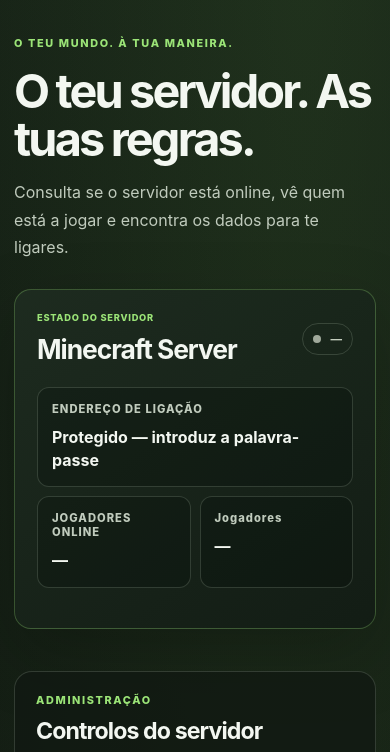
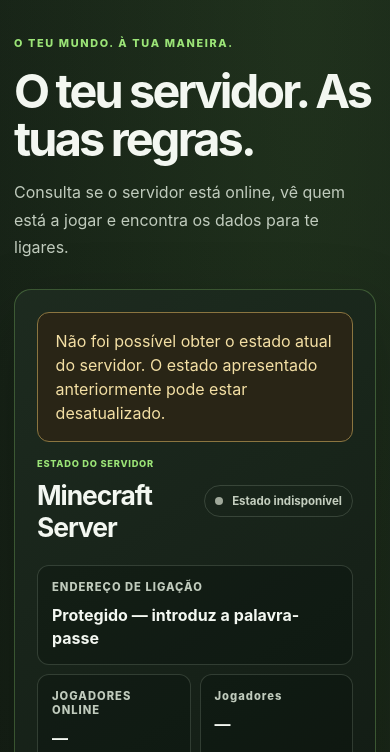
Before and after one commit to LMhdez/mc-start, a website: page index.html in a window 390 px wide. Shown: the part 72-824 px from the top of the page. Drawn offline with Linux system fonts and the light colour scheme; no server answers.

Commit message:
Fix public availability and maintenance mode
* feat: show live availability and maintenance status

* feat: add public maintenance state

* feat: add manual maintenance mode workflow

* feat: load public maintenance and availability indicator

* fix: show maintenance even if status API is unavailable

* docs: document public availability and maintenance controls

* docs: document maintenance workflow and safety scope

* docs: clarify public status and maintenance architecture

* fix: write valid JSON newline in maintenance workflow

* fix: keep maintenance status visible alongside legacy polling

* fix: write valid JSON newline in maintenance workflow

* test: include maintenance frontend in JavaScript syntax checks

```diff
--- a/index.html
+++ b/index.html
@@ -13,6 +13,7 @@
   <link rel="stylesheet" href="style.css?v=20261031-ui-audit">
   <script src="status-crypto.js?v=20261101-browser-decrypt-v1" defer></script>
   <script src="script.js?v=20261102-luckperms-desc-v2" defer></script>
+  <script src="maintenance-status.js?v=20261103-maintenance-v1" defer></script>
 </head>
 <body>
   <a class="skip-link" href="#main-content" data-i18n="skipToContent">Saltar para o conteúdo</a>
@@ -63,8 +64,6 @@
       </div>
       <div id="status-details" class="status-details" aria-live="off"></div>
       <span id="server-announcement" class="visually-hidden" role="status" aria-live="polite" aria-atomic="true"></span>
-
-
     </section>
 
     <section class="admin-card" aria-labelledby="admin-title">
@@ -91,7 +90,6 @@
         <h2 id="stack-title" data-i18n="stackTitle">Arquitetura e versões</h2>
         <p class="section-copy" data-i18n="stackIntro">Visão integrada dos componentes que executam e suportam o servidor, com as versões detetadas.</p>
       </div>
-
       <div id="technical-specs" class="detected-grid stack-grid" aria-live="off">
         <div class="spec-row"><span data-i18n="techLoading">A carregar especificações</span><strong>—</strong></div>
       </div>
--- /dev/null
+++ b/maintenance-status.js
@@ -0,0 +1,80 @@
+(() => {
+  "use strict";
+  const WORKER_URL = "https://mc-start-control.luismariohernandezsantos.workers.dev";
+  const POLL_MS = 30000;
+  const stateNode = document.querySelector("#server-state");
+  const pill = document.querySelector(".status-pill");
+  const card = document.querySelector(".server-card");
+  if (!stateNode || !pill || !card) return;
+
+  const banner = document.createElement("div");
+  banner.id = "availability-banner";
+  banner.setAttribute("role", "status");
+  banner.setAttribute("aria-live", "polite");
+  banner.style.cssText = "display:none;margin:0 0 1rem;padding:1rem 1.1rem;border:1px solid #8b7540;border-radius:12px;background:#292516;color:#f3dfa4;line-height:1.5";
+  card.insertBefore(banner, card.firstChild);
+
+  const dot = pill.querySelector(".status-dot");
+  let maintenance = false;
+  let message = "";
+  const lang = () => (document.documentElement.lang || "pt").slice(0, 2);
+  const words = {
+    pt: { maintenance:"Em manutenção", online:"Online", offline:"Offline", starting:"A iniciar", stopping:"A desligar", unknown:"Estado indisponível", checking:"A verificar disponibilidade", maintenanceCopy:"O servidor está temporariamente em manutenção. Tenta novamente mais tarde.", unavailableCopy:"Não foi possível obter o estado atual do servidor. O estado apresentado anteriormente pode estar desatualizado." },
+    en: { maintenance:"Under maintenance", online:"Online", offline:"Offline", starting:"Starting", stopping:"Shutting down", unknown:"Status unavailable", checking:"Checking availability", maintenanceCopy:"The server is temporarily under maintenance. Please try again later.", unavailableCopy:"The current server status could not be retrieved. Any previously displayed status may be outdated." },
+    es: { maintenance:"En mantenimiento", online:"En línea", offline:"Desconectado", starting:"Iniciando", stopping:"Apagándose", unknown:"Estado no disponible", checking:"Comprobando disponibilidad", maintenanceCopy:"El servidor está temporalmente en mantenimiento. Inténtalo de nuevo más tarde.", unavailableCopy:"No se pudo obtener el estado actual del servidor. El estado anterior podría estar desactualizado." }
+  };
+  const t = () => words[lang()] || words.pt;
+  function setState(label, kind, detail = "") {
+    stateNode.textContent = label;
+    if (dot) {
+      dot.classList.toggle("status-dot-muted", kind === "offline" || kind === "unknown" || kind === "maintenance");
+      dot.classList.toggle("status-dot-pending", kind === "pending");
+    }
+    banner.style.display = detail ? "block" : "none";
+    banner.textContent = detail;
+  }
+  async function refresh() {
+    try {
+      const maintenanceResponse = await fetch("./maintenance.json?ts=" + Date.now(), { cache: "no-store" });
+      if (!maintenanceResponse.ok) throw new Error("maintenance config unavailable");
+      const config = await maintenanceResponse.json();
+      maintenance = config.enabled === true;
+      message = typeof config.message === "string" ? config.message.trim().slice(0, 240) : "";
+      if (maintenance) {
+        setState(t().maintenance, "maintenance", message || t().maintenanceCopy);
+        return;
+      }
+      const statusResponse = await fetch(WORKER_URL + "/api/public/status", { cache: "no-store" });
+      if (!statusResponse.ok) throw new Error("status endpoint unavailable");
+      const payload = await statusResponse.json();
+      if (!payload || payload.ok !== true || !payload.result) throw new Error("invalid status payload");
+      const result = payload.result;
+      if (result.vm === "VM deallocated" || result.vm === "VM stopped") {
+        setState(t().offline, "offline");
+      } else if (result.vm === "VM starting") {
+        setState(t().starting, "pending");
+      } else if (result.vm === "VM stopping") {
+        setState(t().stopping, "pending");
+      } else if (result.vm === "VM running" && result.docker === "active" &&
+          result.container === "running" && result.port_open === true &&
+          result.rcon_ready === true && result.geyser_ready === true) {
+        setState(t().online, "online");
+      } else if (result.vm === "VM running") {
+        setState(t().checking, "pending");
+      } else {
+        setState(t().unknown, "unknown", t().unavailableCopy);
+      }
+    } catch {
+      if (!maintenance) setState(t().unknown, "unknown", t().unavailableCopy);
+    }
+  }
+  refresh();
+  const statusObserver = new MutationObserver(() => {
+    if (maintenance && stateNode.textContent !== t().maintenance) {
+      setState(t().maintenance, "maintenance", message || t().maintenanceCopy);
+    }
+  });
+  statusObserver.observe(stateNode, { childList: true, characterData: true, subtree: true });
+  window.setInterval(refresh, POLL_MS);
+  window.addEventListener("languagechange", refresh);
+})();
--- /dev/null
+++ b/maintenance.json
@@ -0,0 +1,4 @@
+{
+  "enabled": false,
+  "message": ""
+}
```
Also changed, not shown: .github/workflows/README.md, .github/workflows/toggle-maintenance.yml (added), .github/workflows/validate.yml, README.md, cloudflare/README.md.
